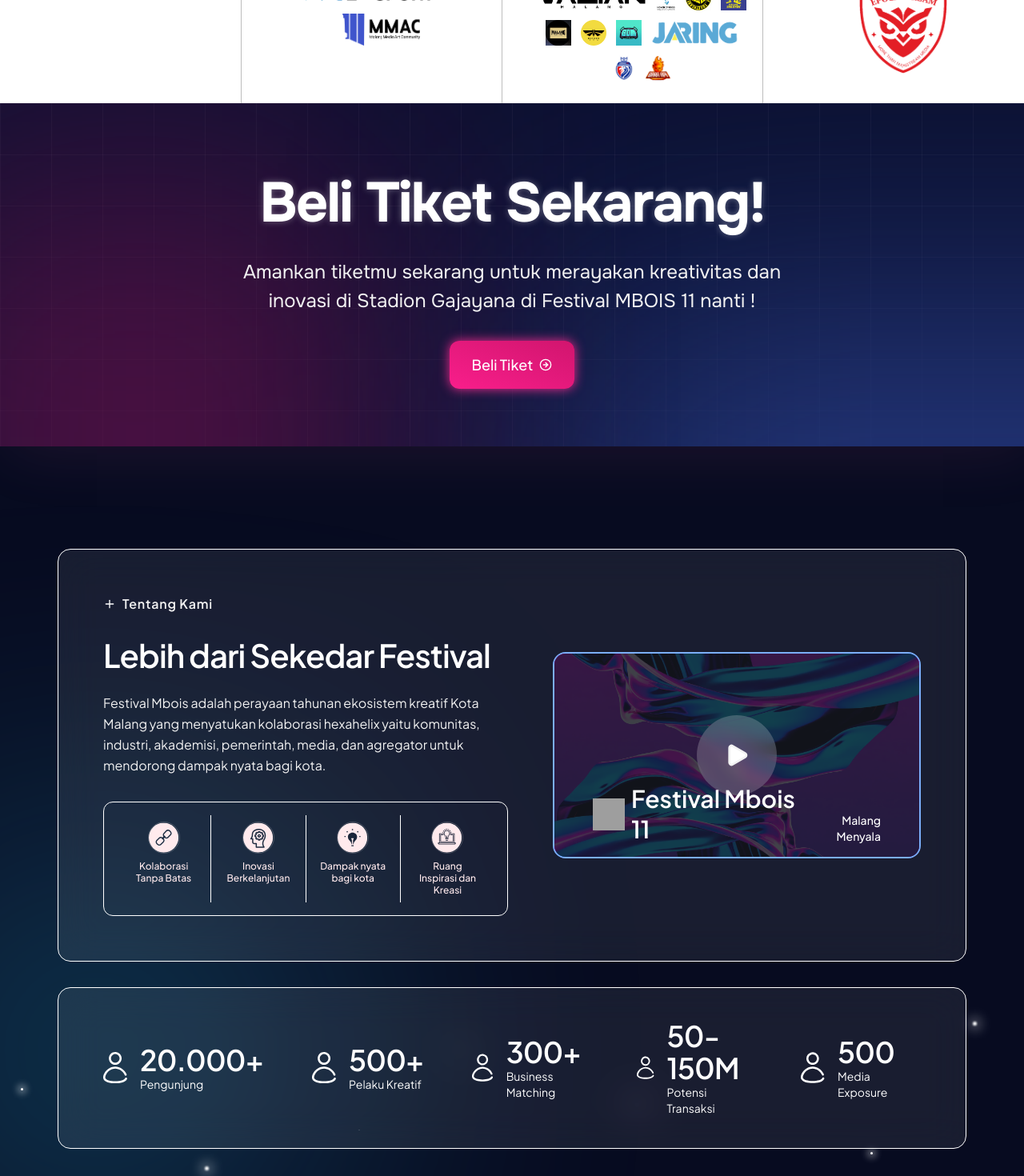
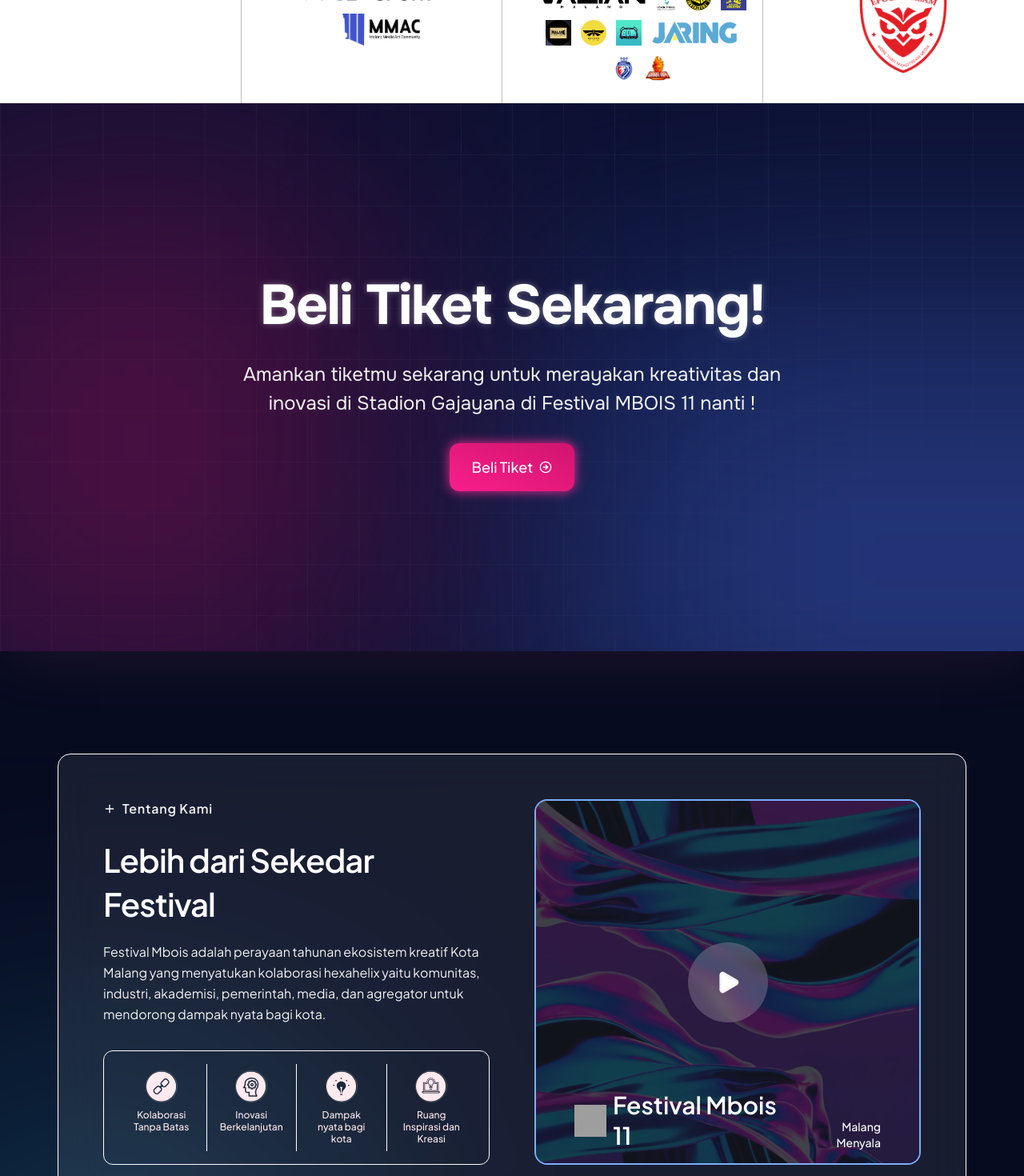
Before and after one commit to Glenn-Rhee/festival-mbois, a Next.js app: page / in a window 1280 px wide. Shown: the part 1220-2690 px from the top of the page at 80% size. Built offline with nearby package versions, Linux system fonts and the light colour scheme; grey boxes are pictures that could not be loaded.

Commit message:
fix: fixed at scroll behaviour section

```diff
--- a/src/components/sections/about.tsx
+++ b/src/components/sections/about.tsx
@@ -23,9 +23,9 @@ export default function AboutSection() {
       <div className="max-w-8xl relative z-20 mx-auto w-full px-6 lg:px-18">
         {/* Main Card */}
         <div className="rounded-2xl border border-white bg-[#EEEEEE14] p-6 backdrop-blur-xl md:p-10 lg:p-14">
-          <div className="flex flex-col gap-10 lg:flex-row lg:gap-14">
+          <div className="grid grid-cols-1 md:grid-cols-2 gap-10 lg:gap-14">
             {/* Left Content */}
-            <div className="flex flex-1 flex-col justify-between">
+            <div className="flex flex-1 flex-col justify-between order-last md:order-first">
               {/* Label */}
               <div className="mb-6 flex items-center gap-2">
                 <Plus className="size-4 text-white" />
@@ -66,8 +66,8 @@ export default function AboutSection() {
             </div>
 
             {/* Right Content - Video/Image Card */}
-            <div className="relative flex w-full items-center justify-center lg:w-[45%]">
-              <div className="relative aspect-video w-full overflow-hidden rounded-2xl border-2 border-[#7BAEFA] p-3">
+            <div className="relative flex h-full w-full items-center justify-center">
+              <div className="relative aspect-video w-full h-full overflow-hidden rounded-2xl border-2 border-[#7BAEFA] p-3">
                 {isPlaying ? (
                   <iframe
                     className="h-full w-full rounded-2xl"
@@ -96,7 +96,7 @@ export default function AboutSection() {
                       </button>
                     </div>
                     {/* Bottom overlay with branding */}
-                    <div className="absolute right-0 bottom-0 left-0 flex items-end justify-between px-4 pb-3 pt-12 sm:px-8 sm:pb-4 md:px-12">
+                    <div className="absolute right-0 bottom-0 left-0 flex items-end justify-between px-4 pt-12 pb-3 sm:px-8 sm:pb-4 md:px-12">
                       <div className="flex items-center gap-2">
                         <Image
                           src="/img-about.png"
@@ -105,7 +105,7 @@ export default function AboutSection() {
                           height={40}
                           className="h-6 w-6 sm:h-8 sm:w-8 md:h-10 md:w-10"
                         />
-                        <span className="text-sm font-semibold leading-tight text-white sm:text-lg md:text-2xl lg:text-[30px]">
+                        <span className="text-sm leading-tight font-semibold text-white sm:text-lg md:text-2xl lg:text-[30px]">
                           Festival Mbois 11
                         </span>
                       </div>
@@ -133,7 +133,9 @@ export default function AboutSection() {
                   <span className="text-lg font-semibold tracking-tight text-[#FDFDFD] sm:text-xl md:text-2xl lg:text-4xl">
                     {stat.value}
                   </span>
-                  <span className="text-[10px] text-[#FDFDFD] sm:text-xs md:text-sm">{stat.label}</span>
+                  <span className="text-[10px] text-[#FDFDFD] sm:text-xs md:text-sm">
+                    {stat.label}
+                  </span>
                 </div>
               </div>
             ))}
--- a/src/components/sections/pillar-section.tsx
+++ b/src/components/sections/pillar-section.tsx
@@ -13,8 +13,8 @@ export default function PillarSection() {
 
   return (
     <section
-      id="pillar"
-      className="relative w-full overflow-hidden py-14 md:py-18"
+      id="program"
+      className="relative w-full overflow-hidden py-16 lg:py-32"
     >
       <div className="pointer-events-none absolute inset-x-0 top-0 h-32 md:h-48">
         <StarParticles bottom={10} left={20} glow size="large" />
--- a/src/components/sections/ticket.tsx
+++ b/src/components/sections/ticket.tsx
@@ -11,7 +11,7 @@ export default function TicketSection() {
   return (
     <section
       id="ticket"
-      className="relative w-full overflow-hidden"
+      className="relative w-full overflow-hidden py-16 lg:py-32"
       style={{ boxShadow: "9px 6px 74px 1px rgba(234, 94, 167, 0.10)" }}
     >
       {/* Dark overlay background */}
--- a/src/components/sections/your-role-section.tsx
+++ b/src/components/sections/your-role-section.tsx
@@ -24,8 +24,8 @@ export default function YourRoleSection() {
 
   return (
     <section
-      id="your-role"
-      className="relative w-full overflow-hidden px-4 py-10 sm:px-8 sm:py-14 md:px-16 md:py-18"
+      id="registration"
+      className="relative w-full overflow-hidden px-4 py-16 sm:px-8 md:px-16 lg:py-32"
     >
       <div className="relative z-20 flex flex-col items-center gap-y-4 text-[#F2F2F2] sm:gap-y-6">
         <span className="block text-center font-semibold">
@@ -51,7 +51,7 @@ export default function YourRoleSection() {
             </p>
             <Link
               href={dataActive.actionUrl}
-              className="w-full max-w-64 flex items-center justify-center rounded-xl border border-[#5693FD] px-2 py-2.5 text-base font-medium text-transparent hover:bg-white sm:text-lg"
+              className="flex w-full max-w-64 items-center justify-center rounded-xl border border-[#5693FD] px-2 py-2.5 text-base font-medium text-transparent hover:bg-white sm:text-lg"
             >
               <span className="bg-linear-to-b from-[#25CFEF] to-[#5693FD] bg-clip-text">
                 {t.yourRole.actionItem}
```
